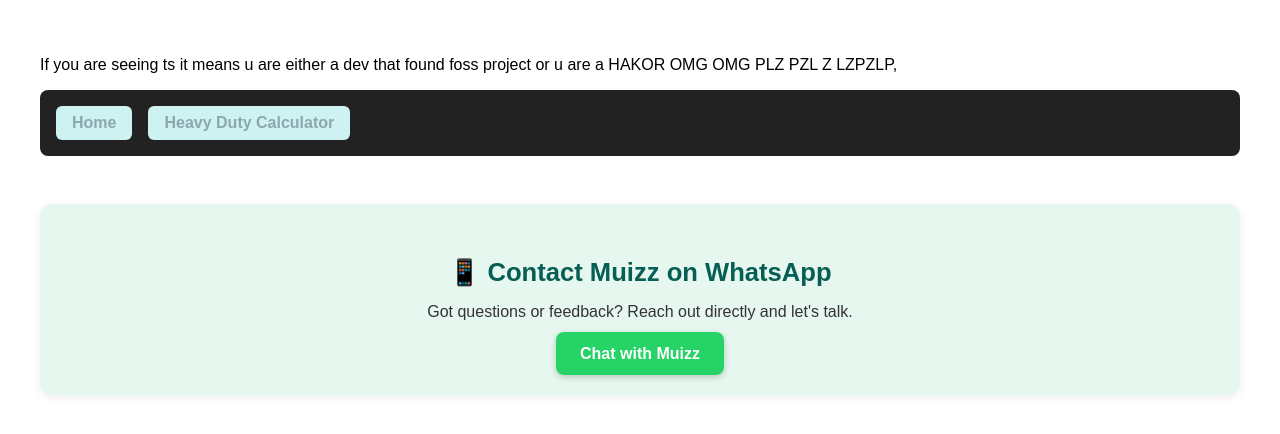
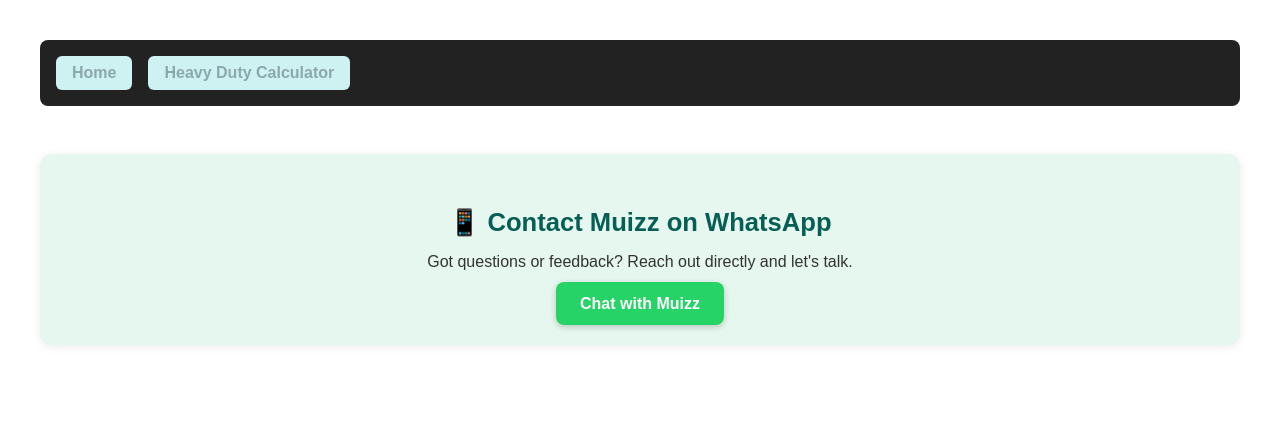
Before and after one commit to scp-ss/muizznwali-fe, a React (Vite) app: page / in a window 1280 px wide. Shown: the top 434 px of the page. Built offline with nearby package versions, Linux system fonts and the light colour scheme.

Commit message:
UPdated Whatsapp Position

```diff
--- a/src/App.tsx
+++ b/src/App.tsx
@@ -4,25 +4,24 @@ import PrivacyPolicy from "./pages/heavy-duty-calculator/privacy-policy/privacy-
 import "./App.css";
 import WhatsAppSection from "./pages/whatsapp/whatsapp";
 export default function App() {
-  const location = useLocation();
-  const muizz = "If you are seeing ts it means u are either a dev that found foss project or u are a HAKOR OMG OMG PLZ PZL Z LZPZLP, "
+const location = useLocation();
+const muizz = "If you are seeing ts it means u are either a dev that found foss project or u are a HAKOR OMG OMG PLZ PZL Z LZPZLP, "
 
   return (
     <div style={{ fontFamily: "sans-serif", padding: "2rem" }}>
       {/*  Navbar */}
-       <p id="twk"> {muizz}</p>
       <nav className="navbar">
         <Link to="/" className="nav-link">Home</Link>
         <Link to="/heavy-duty-calculator" className="nav-link">Heavy Duty Calculator</Link>
       </nav>
-      <WhatsAppSection/>
+
 
       {/*  Routes */}
       <Routes>
         <Route path="/heavy-duty-calculator" element={<HeavyDutyCalculator />} />
         <Route path="/heavy-duty-calculator/privacypolicy" element={<PrivacyPolicy />} />
       </Routes>
-
+<WhatsAppSection/>
       {/* ⬅️ Back Button (only show if not on home) */}
       {location.pathname !== "/" && (
         <div className="back-to-home">
```
